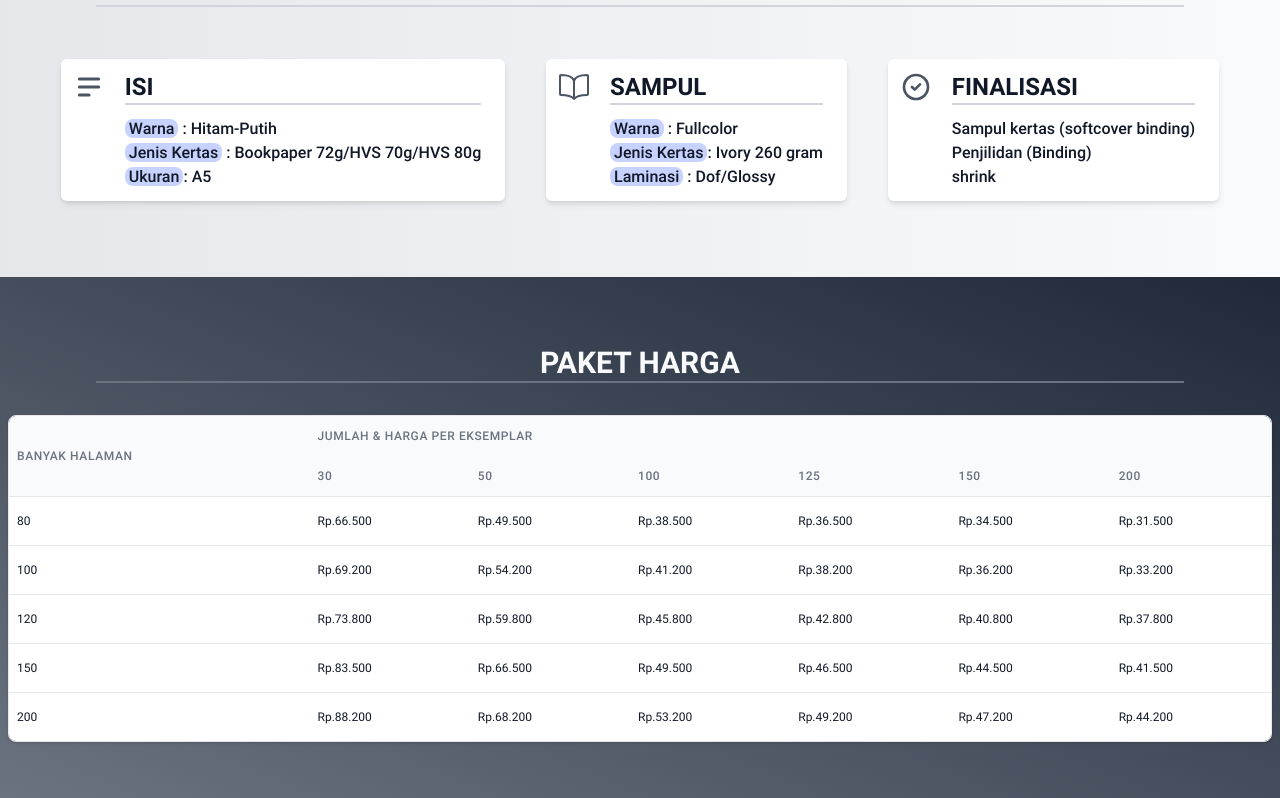
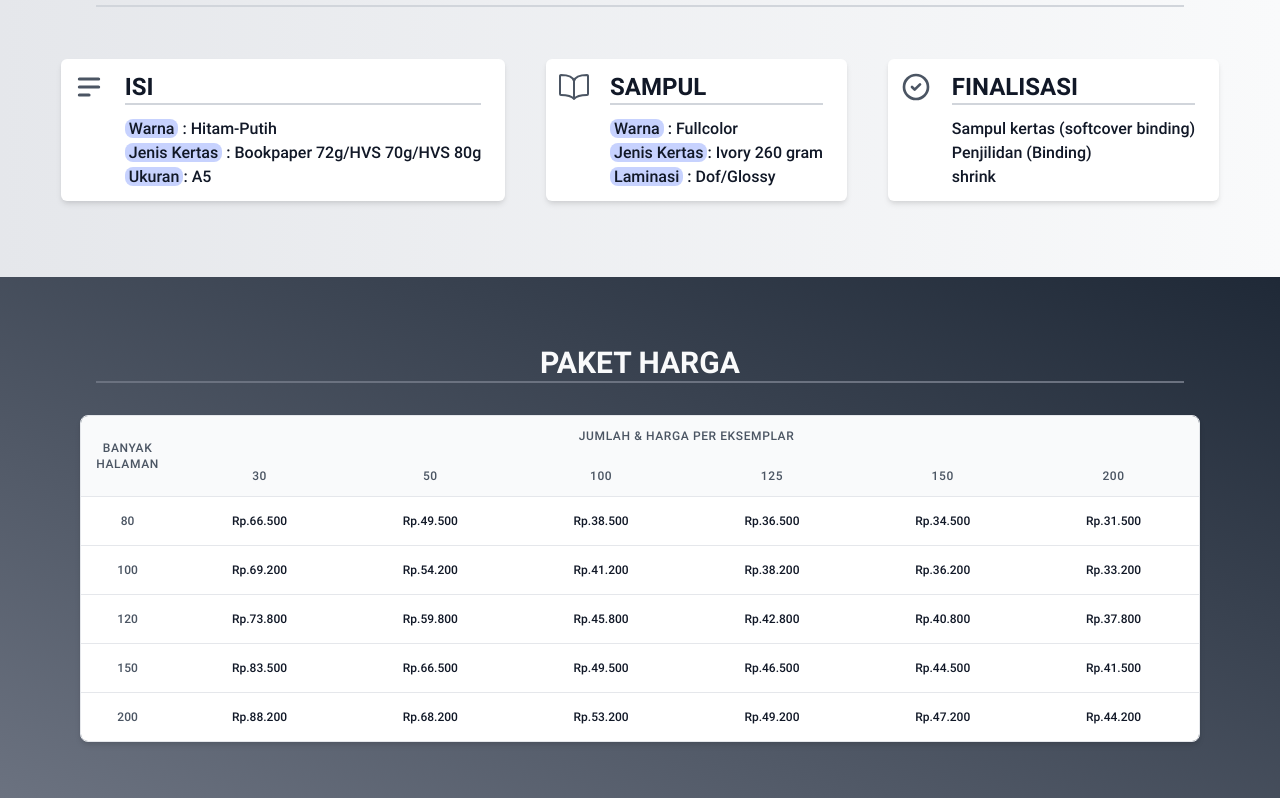
Before and after one commit to iamhkmid/penerbitdapurkata-app, a Next.js app: page / in a window 1280 px wide. Shown: the part 823-1621 px from the top of the page. Built offline with nearby package versions, Linux system fonts and the light colour scheme; a web font is replaced by a local one.

Commit message:
git init

```diff
--- a/src/components/layouts/Section3.tsx
+++ b/src/components/layouts/Section3.tsx
@@ -39,28 +39,28 @@ const Section3 = forwardRef(() => {
         <div ref={sectionRef} className="py-14 bg-gradient-to-bl from-gray-800 to-gray-500 font-roboto text-gray-50">
             <h1 className="text-3xl font-bold uppercase text-center pt-3">Paket Harga</h1>
             <hr className="border-t-2 border-gray-500 mx-24 pb-8"></hr>
-            <div className="shadow overflow-x-scroll border border-gray-200 sm:rounded-lg mx-2 text-gray-900">
-                <table className="w-full divide-y divide-gray-200">
+            <div className="shadow-md md:overflow-hidden overflow-x-scroll border border-gray-200 sm:rounded-lg mx-2 md:mx-20 text-gray-900">
+                <table className="w-full divide-y divide-gray-200 text-center">
                     <thead className="bg-gray-50">
                         <tr>
-                            <th rowSpan={2} className="px-2 py-3 text-left text-xs font-medium text-gray-500 uppercase tracking-wider">BANYAK HALAMAN</th>
-                            <th colSpan={7} className="px-2 py-3 text-left text-xs font-medium text-gray-500 uppercase tracking-wider">JUMLAH & HARGA PER EKSEMPLAR</th>
+                            <th rowSpan={2} className="px-2 py-3 text-xs font-medium text-gray-600 uppercase tracking-wider w-1/12">BANYAK HALAMAN</th>
+                            <th colSpan={7} className="px-2 py-3 text-xs font-medium text-gray-600 uppercase tracking-wider ">JUMLAH & HARGA PER EKSEMPLAR</th>
                         </tr>
                         <tr>
                             {paketHarga.eks.map((data, index) => (
-                                <th key={data} className="px-2 py-3 text-left text-xs font-medium text-gray-500 uppercase tracking-wider">{data}</th>
+                                <th key={data} className="px-2 py-3 text-xs font-medium text-gray-600 uppercase tracking-wider">{data}</th>
                             ))}
                         </tr>
                     </thead>
                     <tbody className="bg-white text-xs divide-y divide-gray-200">
                         {paketHarga.hal.map((hal, i) => (
                             <tr key={`${hal}`}>
-                                <td className="px-2 py-4 whitespace-nowrap">{hal}</td>
+                                <td className="px-2 py-4 whitespace-nowrap font-medium text-gray-600">{hal}</td>
                                 {paketHarga.eks.map((eks, j) => (
                                     paketHarga.data.map((data, k) => {
                                         if (hal == data.hal && eks == data.eks) {
                                             return (
-                                                <td key={data.harga} className=" px-2 py-4 whitespace-nowrap">
+                                                <td key={data.harga} className=" px-2 py-4 whitespace-nowrap font-medium">
                                                     < NumberFormat value={data.harga} displayType={'text'} thousandSeparator={'.'} decimalSeparator={','} prefix={'Rp.'} />
                                                 </td>
                                             )
```
